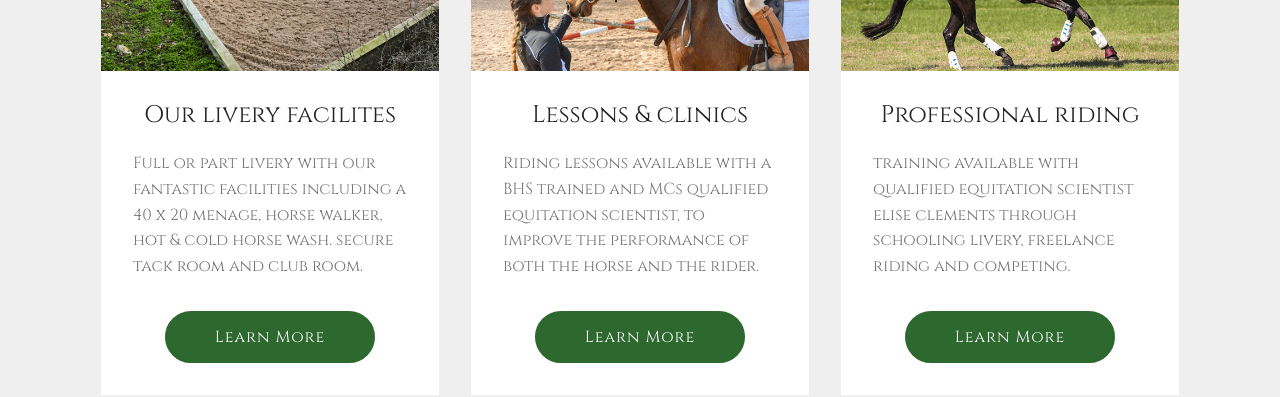
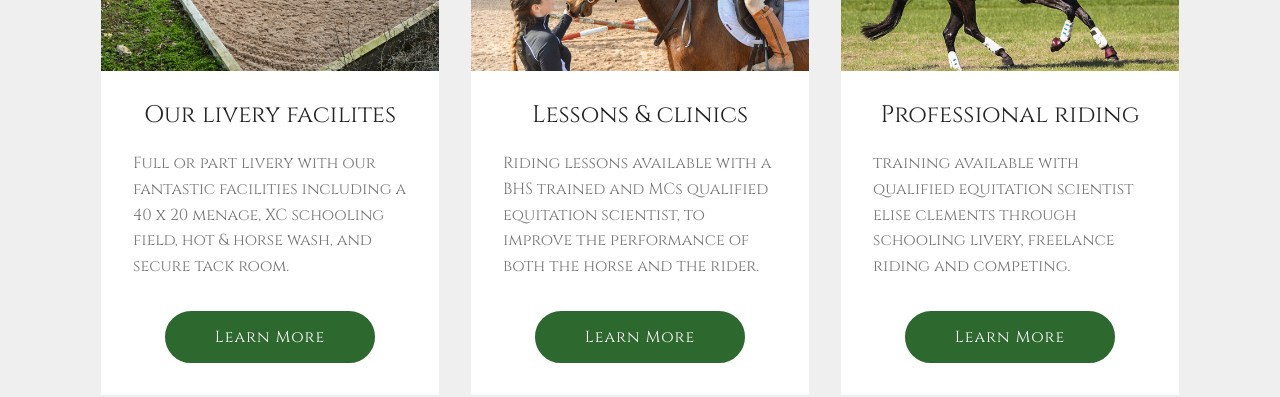
Before and after one commit to OxfordEquestrian/OxfordEquestrian.github.io, a plain HTML site: page index.html in a window 1280 px wide. Shown: the part 1000-1397 px from the top of the page. Drawn offline with Linux system fonts and the light colour scheme; files whose address does not match are found by name.

Commit message:
Update index.html

```diff
--- a/index.html
+++ b/index.html
@@ -119,7 +119,7 @@
                     </div>
                     <div class="card-box">
                         <h4 class="card-title mbr-fonts-style display-5">Our livery facilites</h4>
-                        <p class="mbr-text mbr-fonts-style display-7">Full or part livery with our fantastic facilities including a 40 x 20 menage, horse walker, hot &amp; cold horse wash. secure tack room and club room.</p>
+                        <p class="mbr-text mbr-fonts-style display-7">Full or part livery with our fantastic facilities including a 40 x 20 menage, XC schooling field, hot &amp; horse wash, and secure tack room.</p>
                     </div>
                     <div class="mbr-section-btn text-center"><a href="livery-services.html" class="btn btn-primary display-4">
                             Learn More
```
